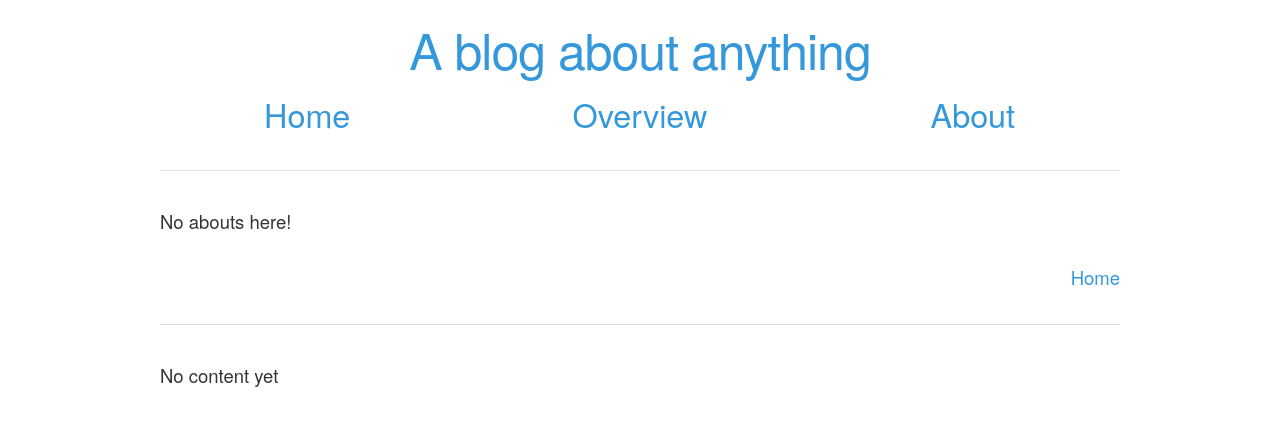
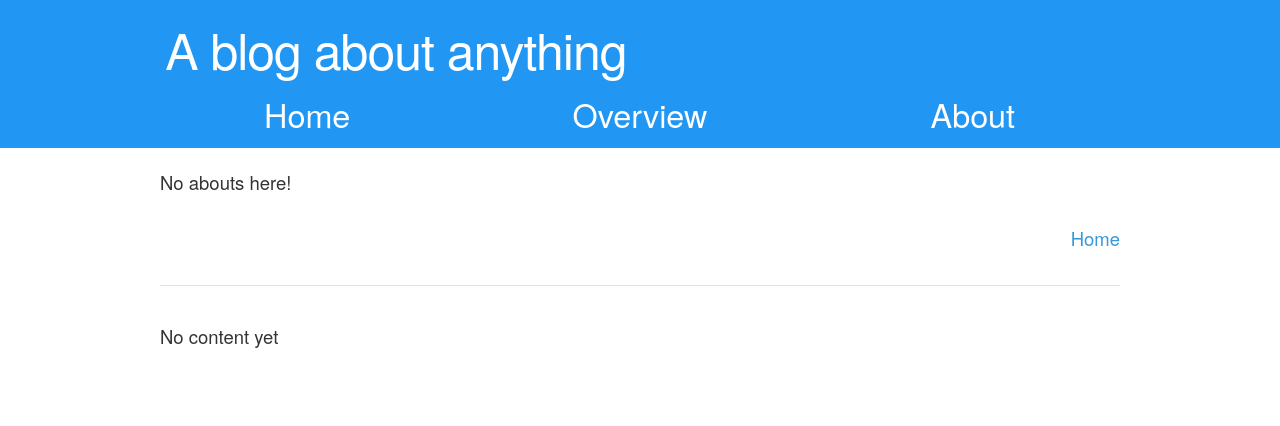
Before and after one commit to j0holo/simple_blog, a Flask app: page /about in a window 1280 px wide. Shown: the top 426 px of the page. Run offline with Flask 2, Linux system fonts and the light colour scheme.

Commit message:
Update the website to a more cohesive design
The look and feel of the site has now improved more, it feels
less borring, but it's still simple in design with a touch of color.

```diff
--- a/app/static/style.css
+++ b/app/static/style.css
@@ -2,6 +2,8 @@
 *   Fonts
 *
 *	General styles
+*
+*   Header
 *
 *	Banner
 *
@@ -88,12 +90,40 @@ a:hover {
     float: left;
 }
 
+/** Header **/
+
+.header {
+    background-color: #2196F3;
+    margin-bottom: 1em;
+    /*min-height: 14em;*/
+}
+
+.header a {
+    color: #FFFFFF;
+}
+
+.logo {
+    max-width: 100px;
+    padding-top: 2em;
+    display: inline-block;
+}
+
 /** Banner **/
 
 .banner {
-    display: block;
+    display: inline-block;
     padding-top: 1em;
     text-align: center;
+}
+
+@media (max-width: 750px) {
+    .banner {
+        display: none;
+    }
+
+    .logo {
+        padding: 1em;
+    }
 }
 
 /** Nav **/
@@ -107,6 +137,7 @@ nav ul {
 
 nav ul li {
     display: inline-block;
+    margin-bottom: 1em;
 }
 
 nav li a {
--- a/app/templates/admin/add_post.html
+++ b/app/templates/admin/add_post.html
@@ -45,7 +45,7 @@
 
                     <div id="tab-content2" class="tab-content">
                         {% if title %}
-                            <h1>{{ title }}</h1>
+                            <h2>{{ title }}</h2>
                         {% endif %}
                         {% if html %}
                             <div class="markdown-preview">
--- a/app/templates/admin/update_post.html
+++ b/app/templates/admin/update_post.html
@@ -45,7 +45,7 @@
 
                     <div id="tab-content2" class="tab-content">
                         {% if title %}
-                            <h1>{{ title }}</h1>
+                            <h2>{{ title }}</h2>
                         {% endif %}
                         {% if html %}
                             <div class="markdown-preview">
--- a/app/templates/base.html
+++ b/app/templates/base.html
@@ -1,10 +1,14 @@
 <!DOCTYPE html>
 <html lang="en">
 {% include 'head.html' %}
-<body class="container">
+
+<body>
 {% include 'nav.html' %}
-{% block body %}{% endblock %}
+<div class="container">
+    {% block body %}{% endblock %}
+</div>
+<div class="container">
+    {% include 'footer.html' %}
+</div>
 </body>
-
-{% include 'footer.html' %}
 </html>
--- a/app/templates/nav.html
+++ b/app/templates/nav.html
@@ -1,18 +1,26 @@
+<header class="header">
+    <div class="container">
         <div class="row">
             <div class="twelve columns">
-        <a class="banner" href="{{ url_for('home.index') }}"><h1>A blog about
+                <object class="logo" data="/static/images/logo-white.svg"
+                        type="image/svg+xml"></object>
+                <a class="banner" href="{{ url_for('home.index') }}"><h1>A blog
+                    about
                     anything</h1></a>
             </div>
         </div>
 
         <nav class="row">
             <ul>
-        <li class="four columns"><a href="{{ url_for('home.index') }}">Home</a>
+                <li class="four columns"><a
+                        href="{{ url_for('home.index') }}">Home</a>
                 </li>
                 <li class="four columns"><a
                         href="{{ url_for('post.posts') }}">Overview</a></li>
-        <li class="four columns"><a href="{{ url_for('home.about') }}">About</a>
+                <li class="four columns"><a
+                        href="{{ url_for('home.about') }}">About</a>
                 </li>
             </ul>
         </nav>
-<hr>
+    </div>
+</header>
```
Also changed, not shown: app/templates/home/index.html (+2 -8 lines), app/templates/post/post.html (+2 -8 lines), app/templates/post/post_overview.html (+2 -8 lines). Lines whose indentation alone changed are shown as unchanged.
